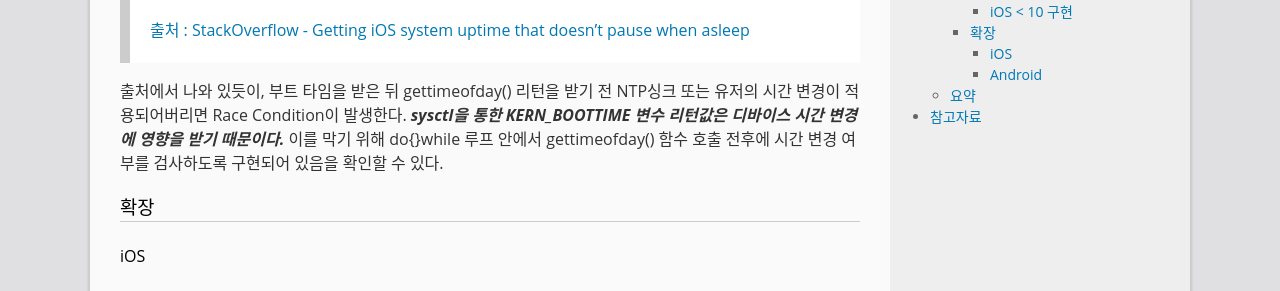
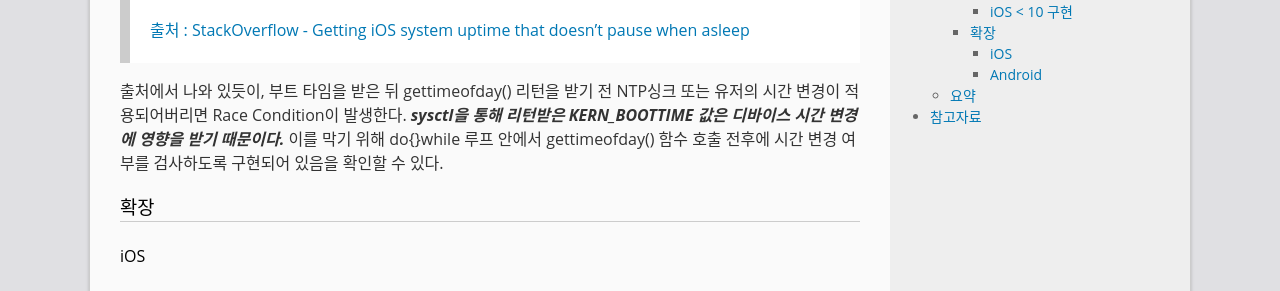
Before and after one commit to GarlicDipping/garlicdipping.github.io, a Jekyll site: the page built from _posts/2019-06-29-monotonic-time-and-unity-realtimesincestartup.md, in a window 1280 px wide and 900 px high, scrolled down 3956 px. Shown: the part 156-447 px from the top of the window. Built offline with Jekyll 4.4.1, drawn with Linux system fonts in a browser that asks for light colours; comment, search, counter and statistics services are not loaded.

Commit message:
no message

```diff
--- a/_posts/2019-06-29-monotonic-time-and-unity-realtimesincestartup.md
+++ b/_posts/2019-06-29-monotonic-time-and-unity-realtimesincestartup.md
@@ -134,7 +134,7 @@ static int64_t ms_boot_timestamp() {
 
 >[출처 : StackOverflow - Getting iOS system uptime that doesn't pause when asleep](https://stackoverflow.com/a/40497811)
 
-출처에서 나와 있듯이, 부트 타임을 받은 뒤 gettimeofday() 리턴을 받기 전 NTP싱크 또는 유저의 시간 변경이 적용되어버리면 Race Condition이 발생한다. ***sysctl을 통한 KERN_BOOTTIME 변수 리턴값은 디바이스 시간 변경에 영향을 받기 때문이다.*** 이를 막기 위해 do{}while 루프 안에서 gettimeofday() 함수 호출 전후에 시간 변경 여부를 검사하도록 구현되어 있음을 확인할 수 있다.
+출처에서 나와 있듯이, 부트 타임을 받은 뒤 gettimeofday() 리턴을 받기 전 NTP싱크 또는 유저의 시간 변경이 적용되어버리면 Race Condition이 발생한다. ***sysctl을 통해 리턴받은 KERN_BOOTTIME 값은 디바이스 시간 변경에 영향을 받기 때문이다.*** 이를 막기 위해 do{}while 루프 안에서 gettimeofday() 함수 호출 전후에 시간 변경 여부를 검사하도록 구현되어 있음을 확인할 수 있다.
 
 ### 확장
 
```
